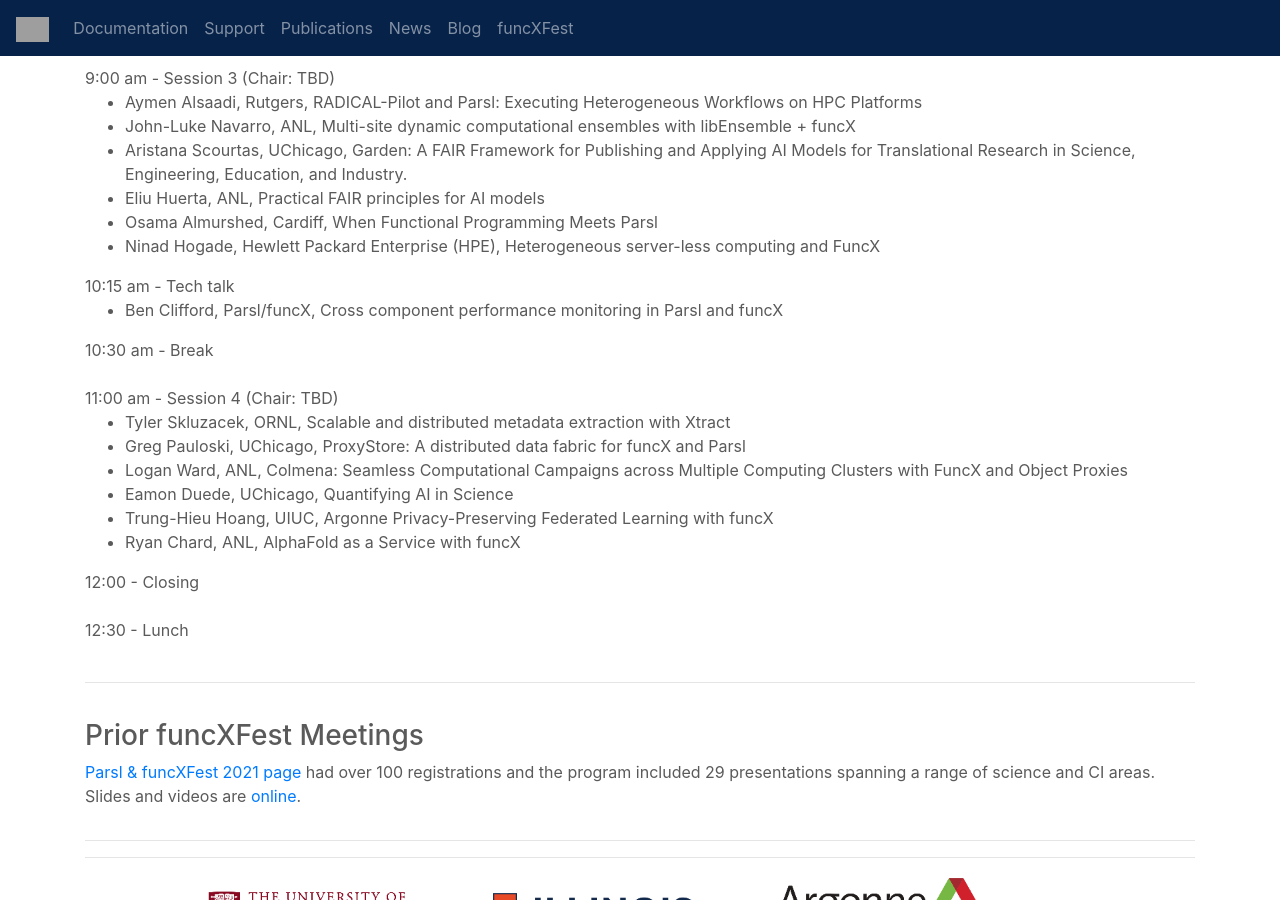
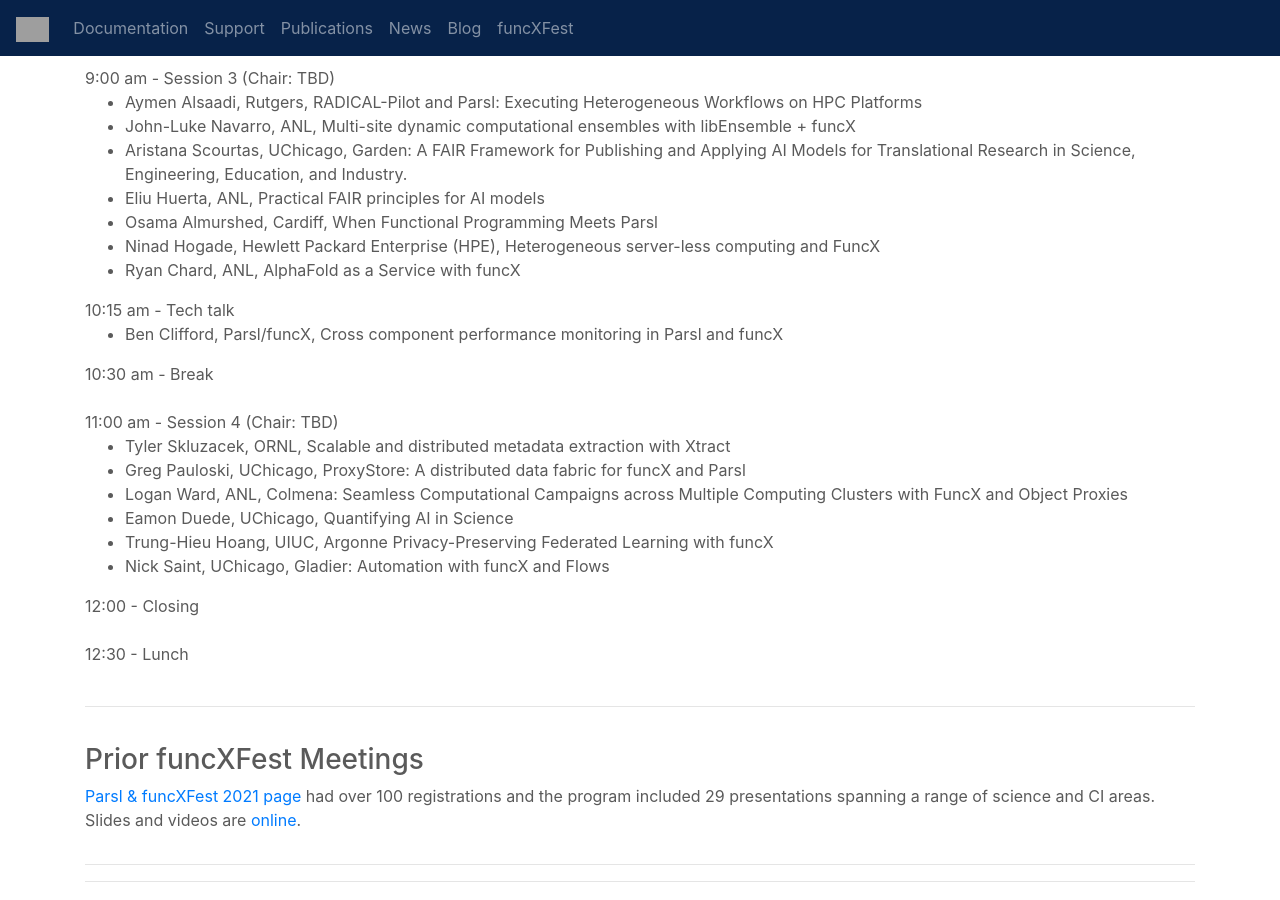
Before and after one commit to funcx-faas/funcx-faas.github.io, a Jekyll site: the page built from funcxfest2022.html, in a window 1280 px wide and 900 px high, scrolled down 1580 px. Built offline with Jekyll 4.4.1, drawn with Linux system fonts in a browser that asks for light colours; grey boxes are pictures that could not be loaded.

Commit message:
Update funcxfest2022.html

```diff
--- a/funcxfest2022.html
+++ b/funcxfest2022.html
@@ -35,7 +35,7 @@
 	<hr>
 	 <div class="row" style="padding-top: 20px">
     <div class="col-lg-12">
-    <h3>Agenda</h3>
+   <h3>Agenda</h3>
 
       <h4>Tuesday, September 13, 12 pm - 5 pm CDT (17:00 - 22:00 UTC)</h4>
 
@@ -96,7 +96,7 @@
 	    <li>Eliu Huerta, ANL, Practical FAIR principles for AI models</li>
 	    <li>Osama Almurshed, Cardiff, When Functional Programming Meets Parsl</li>
 	    <li>Ninad Hogade, Hewlett Packard Enterprise (HPE), Heterogeneous server-less computing and FuncX</li>
-
+	    <li>Ryan Chard, ANL, AlphaFold as a Service with funcX</li>
       </ul>
 
       10:15 am - Tech talk
@@ -113,7 +113,7 @@
 	    <li>Logan Ward, ANL, Colmena: Seamless Computational Campaigns across Multiple Computing Clusters with FuncX and Object Proxies</li>
 	    <li>Eamon Duede, UChicago, Quantifying AI in Science</li>
 	    <li>Trung-Hieu Hoang, UIUC, Argonne Privacy-Preserving Federated Learning with funcX</li>
-	    <li>Ryan Chard, ANL, AlphaFold as a Service with funcX</li>
+	    <li>Nick Saint, UChicago, Gladier: Automation with funcX and Flows</li>
        </ul>
 
       12:00 - Closing<br /><br />
```
